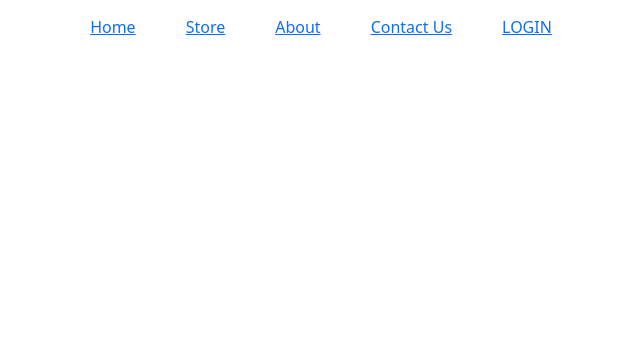
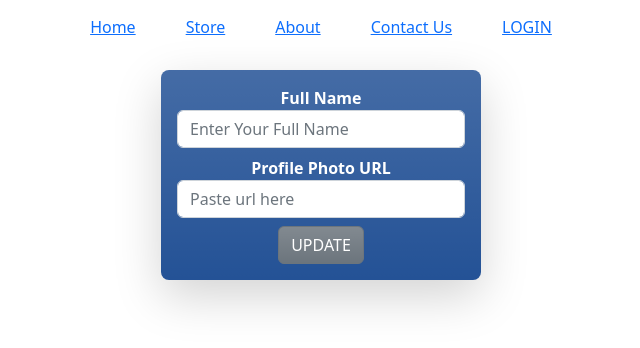
Before and after one commit to Skamilya27/expense-tracker-react, a React (Create React App) app: page /completeProfile in a window 1280 px wide. Shown: the top 348 px of the page, without its empty margins (319-959 px from the left). Built offline with nearby package versions, Linux system fonts and the light colour scheme.

Commit message:
task 3 Complete your profile

```diff
--- a/src/components/Auth/Login.jsx
+++ b/src/components/Auth/Login.jsx
@@ -43,7 +43,8 @@ function Login() {
             }
           );
 
-          if(res.status === 200) console.log(res.status)
+          // if(res.status === 200) console.log(res.status)
+          localStorage.setItem("idToken", res.data.idToken);
           toast("User Logged-In successfully👍");
           navigate("/");
         }
@@ -113,20 +114,18 @@ function Login() {
           </button> */}
 
           {isLoading && "Wait I'm Working🏃..."}
-          {!isLoading && <input type="submit" className="btn bg-gradient" style={{
-              backgroundColor: "#d3dce8",
-              color: "black",
-              fontWeight: "bold",
+          {!isLoading && <input type="submit" className="btn bg-gradient btn-secondary" style={{
+              // backgroundColor: "#d3dce8",
+              color: "white"
             }}
             value="Login"/>}
 
           <button
-            className="btn bg-gradient"
+            className="btn bg-gradient btn-secondary"
             onClick={() => setIsLogin(false)}
             style={{
-              backgroundColor: "#d3dce8",
-              color: "black",
-              fontWeight: "bold",
+              // backgroundColor: "#d3dce8",
+              color: "white"
             }}>
             New User?
           </button>
--- a/src/components/Auth/Signup.jsx
+++ b/src/components/Auth/Signup.jsx
@@ -130,20 +130,18 @@ function Signup() {
           </button> */}
 
           {isLoading && "Wait I'm Working🏃..."}
-          {!isLoading && <input type="submit" className="btn bg-gradient" style={{
-              backgroundColor: "#d3dce8",
-              color: "black",
-              fontWeight: "bold",
+          {!isLoading && <input type="submit" className="btn bg-gradient btn-secondary" style={{
+              // backgroundColor: "#d3dce8",
+              color: "white"
             }}
             value="CREATE ACCOUNT"/>}
 
           <button
-            className="btn bg-gradient"
+            className="btn bg-gradient btn-secondary"
             onClick={() => setIsLogin(true)}
             style={{
-              backgroundColor: "#d3dce8",
-              color: "black",
-              fontWeight: "bold",
+              // backgroundColor: "#d3dce8",
+              color: "white"
             }}>
             Already having an account?🤔
           </button>
--- /dev/null
+++ b/src/components/CompleteProfile/CompleteProfilePage.jsx
@@ -0,0 +1,89 @@
+import axios from "axios";
+import React, { useState } from "react";
+import { toast } from "react-toastify";
+
+function CompleteProfilePage() {
+  const [userData, setUserData] = useState({
+    fullName: "",
+    url: "",
+  });
+
+  const handleChange = (e) => {
+    const { name, value } = e.target;
+    setUserData({ ...userData, [name]: value });
+  };
+
+  const handleSubmit = async (e) => {
+    e.preventDefault();
+    console.log(userData);
+    let idToken = localStorage.getItem("idToken");
+
+    try {
+      const res = await axios.post(
+        "https://identitytoolkit.googleapis.com/v1/accounts:update?key=AIzaSyAcEPtUojmINWD51NeqF0UljCHCjEc2MxM",
+        {
+          idToken: idToken,
+          displayName: userData.fullName,
+          photoUrl: userData.url,
+        }
+      );
+      toast("Profile Updated😌");
+      document.querySelector("form").reset();
+    } catch (e) {
+      toast(e.response.data.error.message);
+    }
+  };
+
+  return (
+    <div>
+      <form
+        onSubmit={handleSubmit}
+        className="form m-auto my-3 w-25 p-3 shadow-lg rounded-3 bg-gradient"
+        style={{
+          backgroundColor: "#245296",
+          color: "white",
+          fontWeight: "bold",
+        }}
+      >
+        <div>
+          <label className="d-flex justify-content-center">Full Name</label>
+          <input
+            name="fullName"
+            type="text"
+            className="form-control"
+            onChange={handleChange}
+            placeholder="Enter Your Full Name"
+            required
+          />
+        </div>
+
+        <div className="mt-2">
+          <label className="d-flex justify-content-center">
+            Profile Photo URL
+          </label>
+          <input
+            name="url"
+            type="url"
+            className="form-control"
+            onChange={handleChange}
+            placeholder="Paste url here"
+            required
+          />
+        </div>
+
+        <div className="d-flex justify-content-center mt-2">
+          <input
+            type="submit"
+            className="btn bg-gradient btn-secondary"
+            style={{
+              color: "white",
+            }}
+            value="UPDATE"
+          />
+        </div>
+      </form>
+    </div>
+  );
+}
+
+export default CompleteProfilePage;
--- a/src/components/Pages/AllRoutes.jsx
+++ b/src/components/Pages/AllRoutes.jsx
@@ -4,6 +4,7 @@ import Signup from '../Auth/Signup'
 import Home from './Home'
 import { AuthContext } from '../../context/AuthContext'
 import Login from '../Auth/Login'
+import CompleteProfilePage from '../CompleteProfile/CompleteProfilePage'
 
 function AllRoutes() {
   const { isLogin } = useContext(AuthContext);
@@ -11,6 +12,7 @@ function AllRoutes() {
     <Routes>
       <Route path='/' element={<Home />} />
       <Route path='/auth' element={isLogin?<Login /> : <Signup />} />
+      <Route path='/completeProfile' element={<CompleteProfilePage />} />
     </Routes>
   )
 }
--- a/src/components/Pages/Home.jsx
+++ b/src/components/Pages/Home.jsx
@@ -1,14 +1,19 @@
 import React from 'react'
+import { Link } from 'react-router-dom'
 
 function Home() {
   return (
-    <div>
+    <>
       <h1>
         Hi! there🙋‍♂️👋
         <br />
         Welcome to Expense Tracker
       </h1>
-    </div>
+      <div>
+        Your Profile is Incomplete
+        <Link to='/completeProfile'>Complete now</Link>
+      </div>
+    </>
   )
 }
 
```
Also changed, not shown: src/components/CompleteProfile/WelcomePage.jsx (added, +11 -0 lines).
